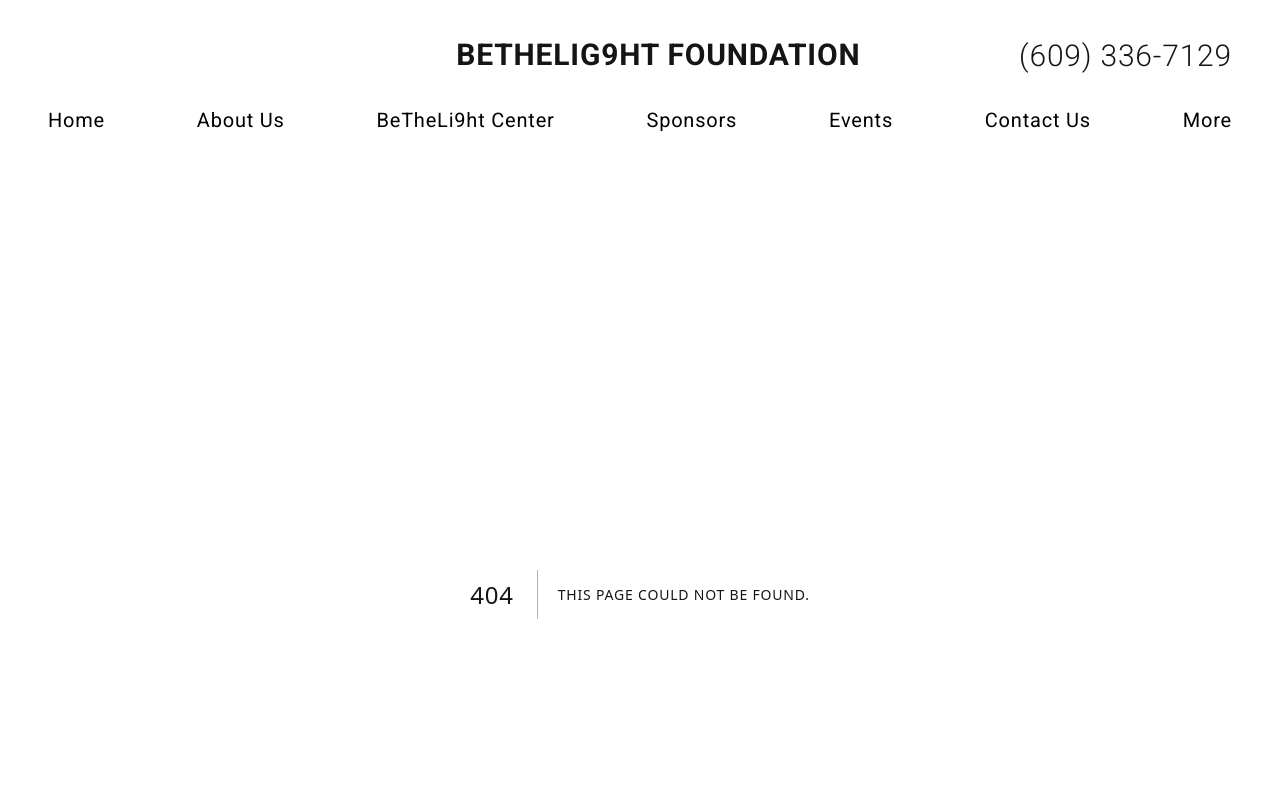
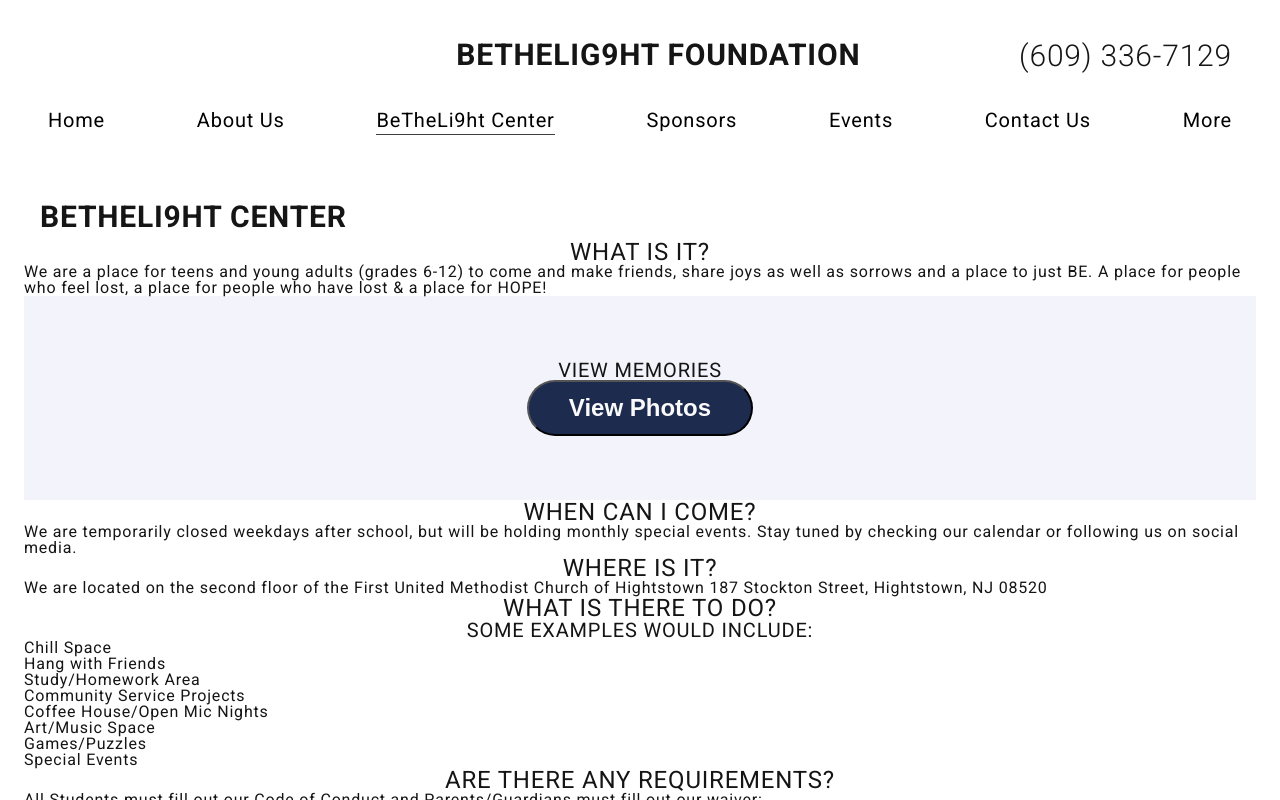
Before and after one commit to choir27/BeTheLig9ht-Foundation, a Next.js app: page /betheli9ht-center in a window 1280 px wide. Before the commit this address had no page. Shown: the top 800 px of the page. Built offline with nearby package versions, Linux system fonts and the light colour scheme.

Commit message:
finish add about-us content and styling, start adding content and styling to betheli9ht center, add aside component

```diff
--- /dev/null
+++ b/app/betheli9ht-center/page.tsx
@@ -0,0 +1,99 @@
+"use client";
+import Aside from "../../components/Aside";
+import { Button } from "../../components/Buttons";
+import styles from "../../css/styles.module.css";
+
+export default function beTheLightCenter() {
+  return (
+    <main>
+      <article>
+        <h1>BETHELI9HT CENTER</h1>
+
+        <ol>
+          <li>
+            <h3>What is it? </h3>
+          </li>
+          <li>
+            <p>
+              We are a place for teens and young adults (grades 6-12) to come
+              and make friends, share joys as well as sorrows and a place to
+              just BE. A place for people who feel lost, a place for people who
+              have lost & a place for HOPE!
+            </p>
+          </li>
+
+          <Aside
+            heading="View Memories"
+            buttonElement={Button({
+              text: "View Photos",
+              onClick: () => "",
+              href: "",
+              className: styles.button,
+            })}
+          />
+
+          <li>
+            <h3>When can I come?</h3>
+          </li>
+          <li>
+            <p>
+              We are temporarily closed weekdays after school, but will be
+              holding monthly special events. Stay tuned by checking our
+              calendar or following us on social media.
+            </p>
+          </li>
+
+          <li>
+            <h3>Where is it?</h3>
+          </li>
+          <li>
+            <p>
+              We are located on the second floor of the First United Methodist
+              Church of Hightstown 187 Stockton Street, Hightstown, NJ 08520
+            </p>
+          </li>
+
+          <li>
+            <h3>What is there to do?</h3>
+          </li>
+          <li>
+            <ul>
+              <li>
+                <h4>Some examples would include:</h4>
+              </li>
+
+              <li>Chill Space</li>
+              <li>Hang with Friends</li>
+              <li>Study/Homework Area</li>
+              <li>Community Service Projects</li>
+              <li>Coffee House/Open Mic Nights</li>
+              <li>Art/Music Space</li>
+              <li>Games/Puzzles</li>
+              <li>Special Events</li>
+            </ul>
+          </li>
+
+          <li>
+            <h3>Are there any requirements?</h3>
+          </li>
+          <li>
+            All Students must fill out our Code of Conduct and Parents/Guardians
+            must fill out our waiver:
+          </li>
+          <li>
+            <ul>
+              <li>Student Code of Conduct</li>
+              <li>Center Waiver</li>
+              <li>Center Waiver (Spanish)</li>
+            </ul>
+          </li>
+
+          <li>
+            <h3>Additional Information</h3>
+          </li>
+          <li>For more information, email Rachelle@betheli9ht.org</li>
+        </ol>
+      </article>
+    </main>
+  );
+}
--- a/app/layout.tsx
+++ b/app/layout.tsx
@@ -1,4 +1,5 @@
 import "@fontsource/roboto/700.css";
+import "@fontsource/roboto/500.css";
 import "@fontsource/roboto/400.css";
 import "@fontsource/roboto/300.css";
 import "../css/global.css";
--- a/app/page.tsx
+++ b/app/page.tsx
@@ -8,7 +8,10 @@ import Image from "next/image";
 
 export default function Home() {
   return (
-    <main className={`${styles.flex} ${styles.column} ${styles.alignCenter}`}>
+    <main
+      className={`${styles.flex} ${styles.column} ${styles.alignCenter}`}
+      id="home"
+    >
       <article
         className={`${styles.flex} ${styles.alignCenter} ${styles.hero}`}
       >
--- /dev/null
+++ b/components/Aside.tsx
@@ -0,0 +1,14 @@
+import styles from "../css/styles.module.css";
+import { AsideInterface } from "../middleware/Interfaces";
+
+export default function Aside(props: AsideInterface) {
+  return (
+    <aside
+      className={`${styles.flex} ${styles.column} ${styles.alignCenter} ${styles.aside}`}
+    >
+      <h4>{props.heading}</h4>
+      {props.paragraph ?? props.paragraph}
+      {props.buttonElement}
+    </aside>
+  );
+}
--- a/components/Nav.tsx
+++ b/components/Nav.tsx
@@ -10,7 +10,7 @@ export default function Nav() {
   const urls = {
     home: pathname.length == 1,
     about: pathname.includes("about"),
-    light: pathname.includes("bethelig9ht-center"),
+    light: pathname.includes("betheli9ht-center"),
     sponsor: pathname.includes("sponsors"),
     events: pathname.includes("events-gallery"),
     contact: pathname.includes("contact-us"),
--- a/css/global.css
+++ b/css/global.css
@@ -268,12 +268,12 @@ input {
   border-bottom: 1px solid black;
 }
 
-aside h3 {
+#home aside h3 {
   font-weight: 700;
   margin-bottom: 2rem;
 }
 
-aside h4 {
+#home aside h4 {
   font-weight: 300;
   margin-bottom: 1.5\rem;
 }
@@ -305,3 +305,8 @@ footer small {
 
 /* About
 ========================================================================== */
+
+#about h4 {
+  font-weight: 400;
+  margin-bottom: 1rem;
+}
--- a/css/styles.module.css
+++ b/css/styles.module.css
@@ -53,6 +53,32 @@
 
 .alignStart {
   align-items: flex-start;
+}
+
+/* Button
+========================================================================== */
+
+.about_buttons {
+  max-width: 100%;
+  margin-top: 4rem;
+  width: 100%;
+}
+
+.button {
+  background: rgb(29, 43, 79);
+  color: rgb(250, 250, 250);
+  border-radius: 3rem;
+  min-height: 3.5rem;
+  font-weight: 700;
+  padding: 0.5rem 2.5rem;
+  text-align: center;
+  max-width: 100%;
+  width: auto;
+  font-size: 1.5rem;
+}
+
+.button:hover {
+  cursor: pointer;
 }
 
 /*Header
@@ -197,5 +223,24 @@ aside .imageContainer {
   margin-bottom: 0.5rem;
 }
 
-/* About
+/*About
 ========================================================================== */
+
+.aside {
+  background: #f2f3fb;
+  padding: 4rem 0rem;
+  min-width: 40%;
+}
+
+/*About Hero
+========================================================================== */
+
+.about_hero {
+  padding: 2rem;
+}
+
+.about_hero p {
+  padding-top: 2rem;
+  line-height: 2;
+  font-size: 1.2rem;
+}
--- a/middleware/Interfaces.tsx
+++ b/middleware/Interfaces.tsx
@@ -8,3 +8,9 @@ export interface ButtonLinkInterface {
 export interface ButtonInterface extends ButtonLinkInterface {
   onClick: () => void;
 }
+
+export interface AsideInterface {
+  heading: string;
+  buttonElement: React.JSX.Element;
+  paragraph?: string;
+}
```
Also changed, not shown: app/about-us/page.tsx (+26 -0 lines).
